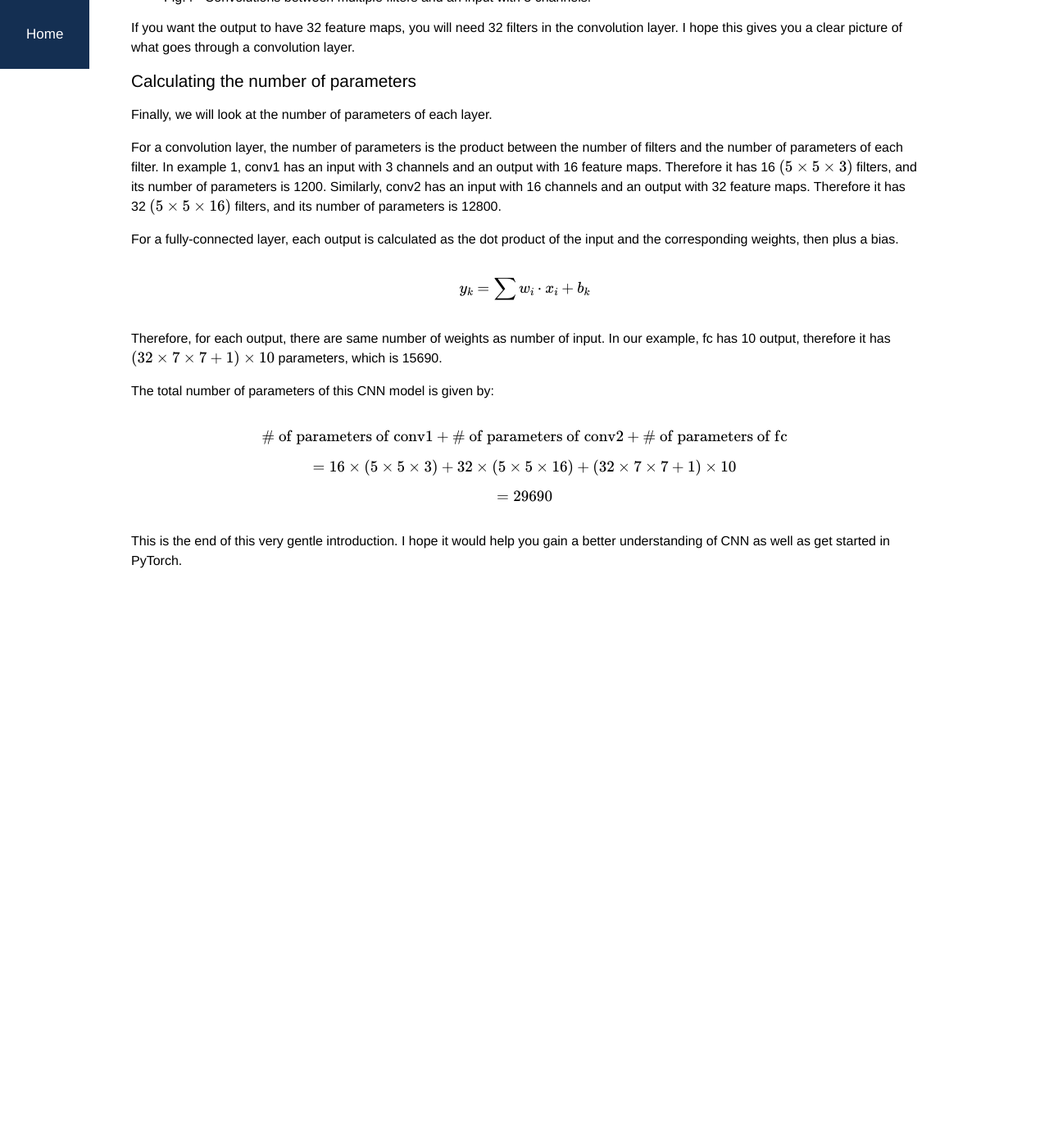
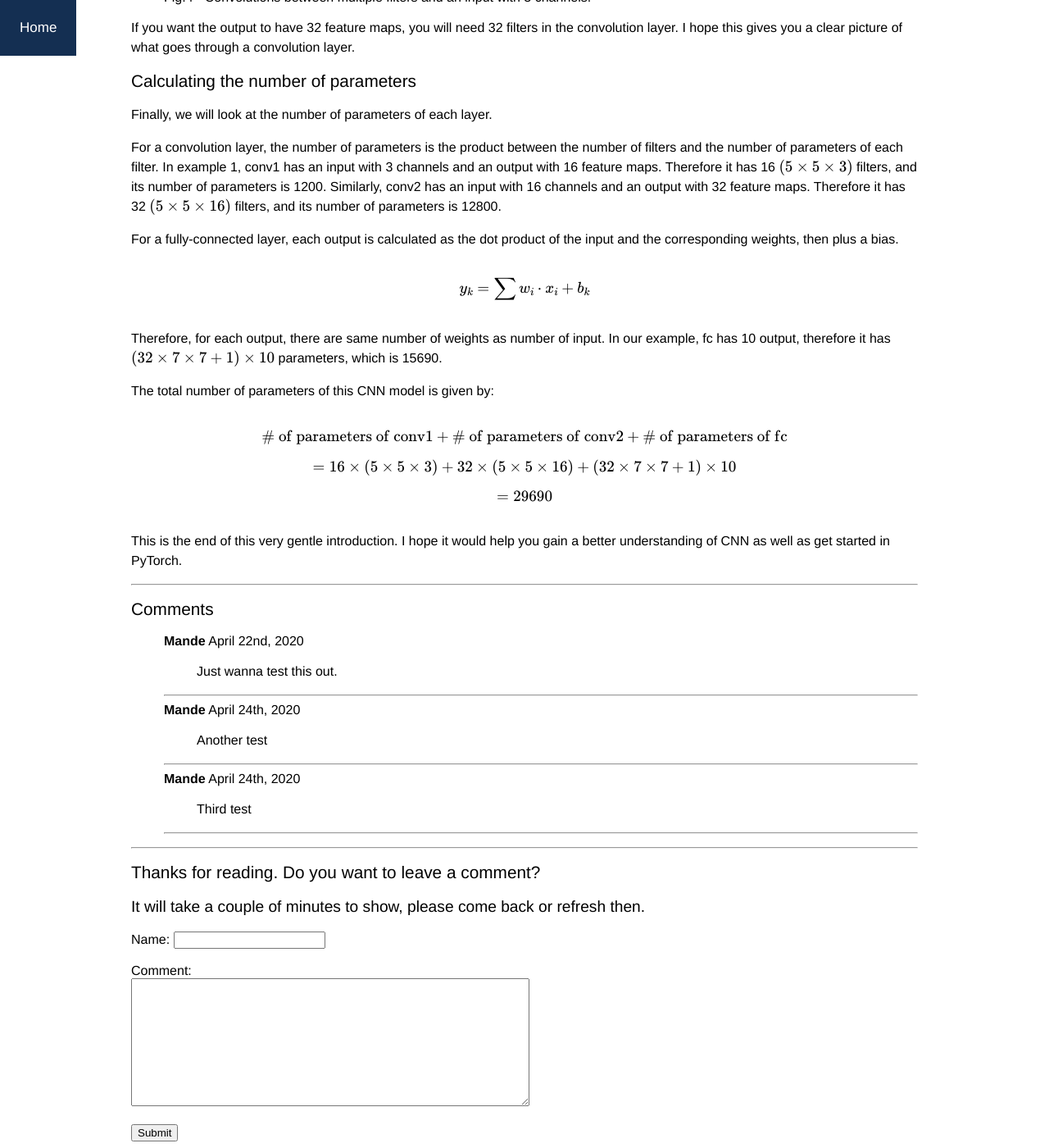
Before and after one commit to takmanman/takmanman.github.io, a Jekyll site: the page built from _posts/2019-09-08-basic-cnn.md, in a window 1280 px wide and 1400 px high, scrolled down 5865 px. Shown: the whole window at 82% size. Built offline with Jekyll 4.4.1, drawn with Linux system fonts in a browser that asks for light colours; nearby versions of some CDN libraries; before the commit the page ends 6577 px from its top, so only the background shows below that.

```diff
--- a/_includes/comment-new.html
+++ b/_includes/comment-new.html
@@ -8,7 +8,7 @@
   <label for="name">Name:</label>
   <input type="text" id="name" name="name" value="" required><br><br>
   <label for="comment">Comment:</label><br>
-  <textarea id="comment" name="comment" value="" rows="4" cols="50" required></textarea><br><br>
+  <textarea id="comment" name="comment" value="" rows=10 required></textarea><br><br>
 
   <input type="hidden" name="comment_directory" value="{{comment_directory}}" />
   <input type="hidden" name="date" value="{{comment_date}}" />
--- a/_layouts/page.html
+++ b/_layouts/page.html
@@ -30,6 +30,7 @@
 		{{content}}
 	</div>
 
+   {%- include comments.html -%}
 
 </div>
 
--- a/assets/css/afloat.css
+++ b/assets/css/afloat.css
@@ -90,6 +90,10 @@
 	width: 75%;
 }
 
+textarea {
+	  width: 50%;
+  }
+
 .navbar {
 	margin-bottom:0em;
 	background-color:var(--main-color);
@@ -106,7 +110,7 @@
 .navbar a {
     display: block;
 	color: white;
-	padding:2rem ;
+	padding:1.5rem ;
 	text-decoration: none;
 	font-size: 17px;
 }
@@ -275,6 +279,9 @@
 
   }
 
+textarea {
+	  width: 100%;
+  }
 
   h1 {
 	  font-size: 1.2rem;
@@ -286,10 +293,9 @@
 	  font-size: 1rem;
   }
 
-
   .container {
-    width: 98%;
-	max-width: 98%;
+    width: 100%;
+	max-width: 100%;
   }
 
   img {
```
